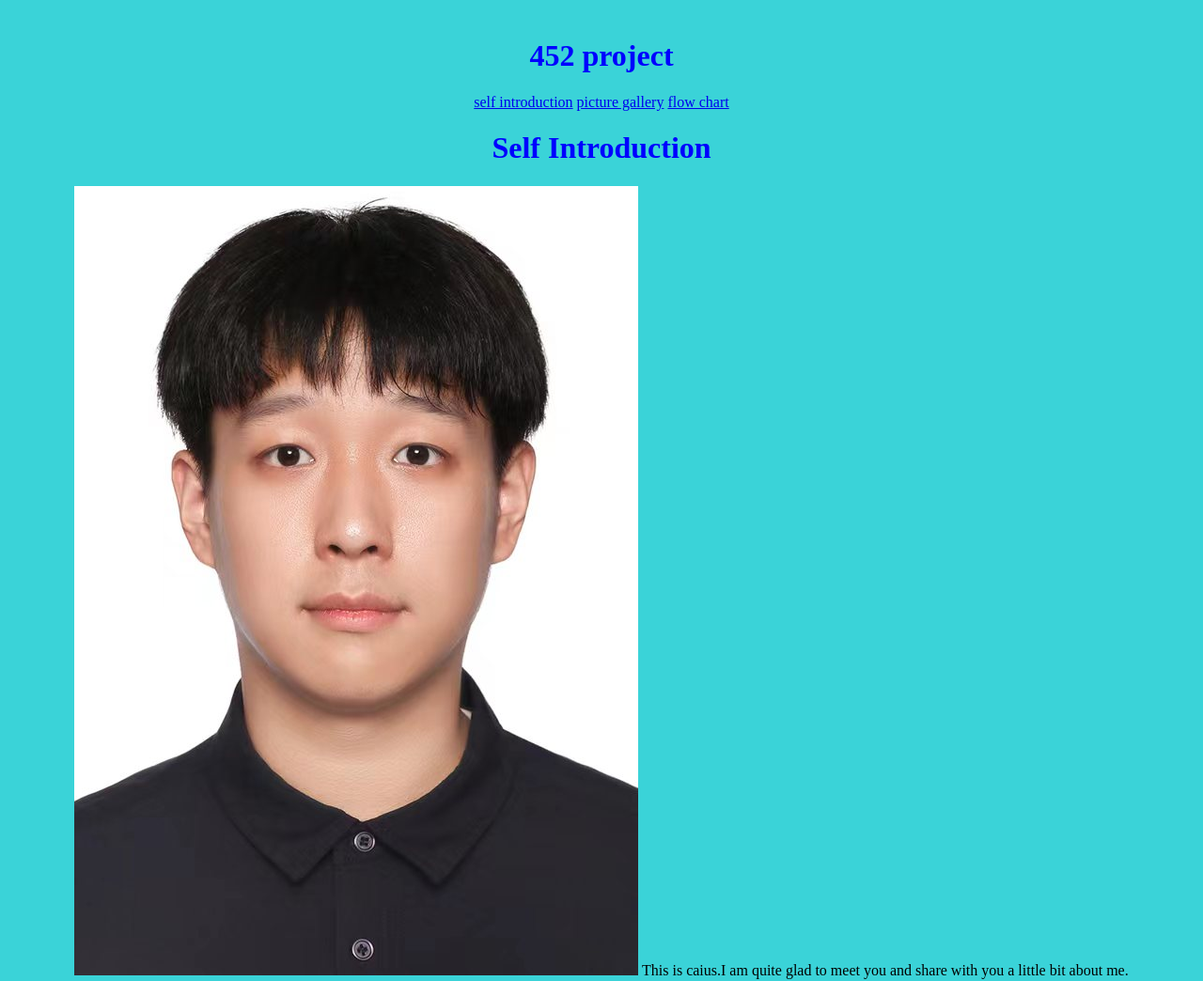
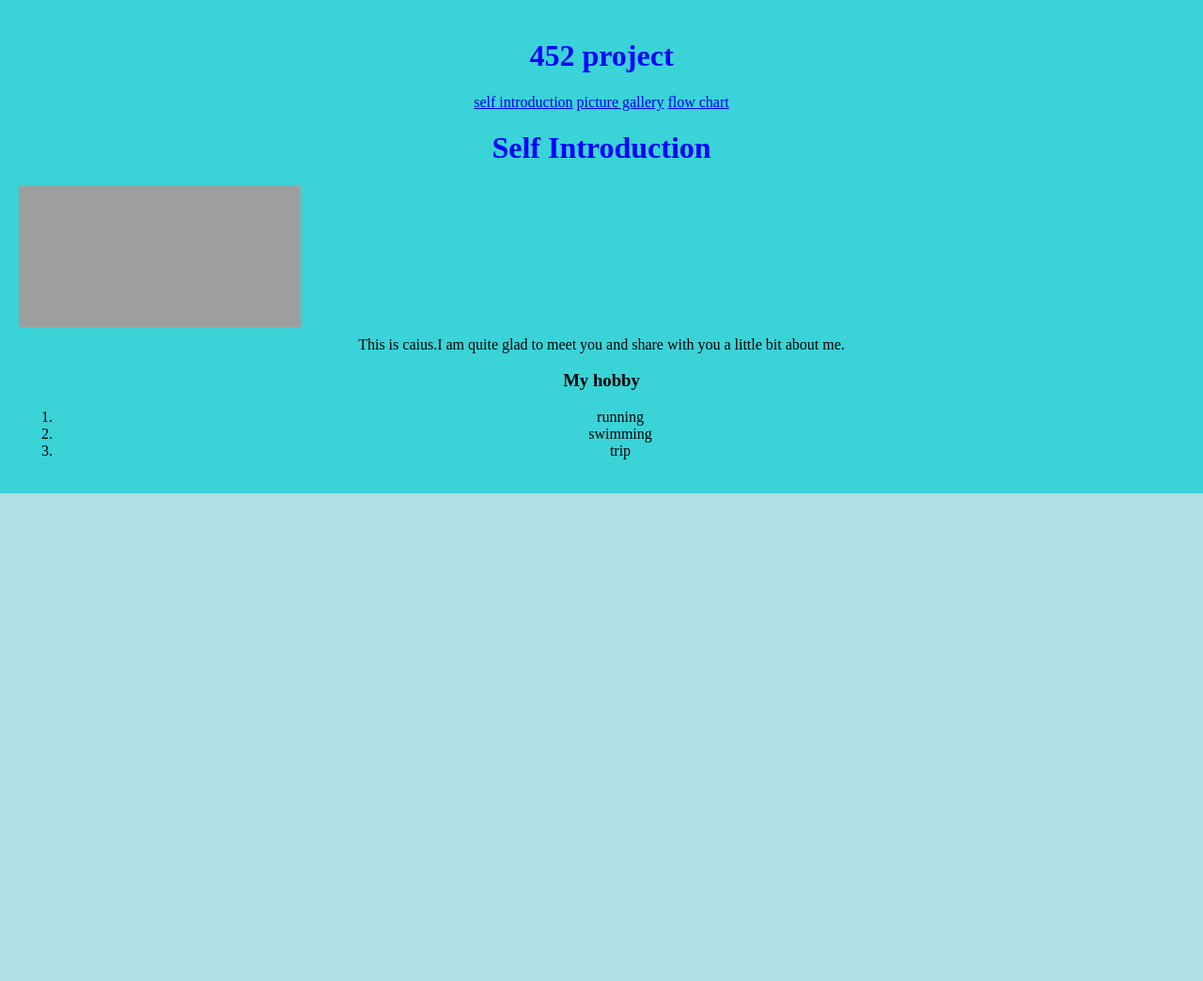
Before and after one commit to dingleiaa/ICT523, a plain HTML site: page 452(1).html in a window 1280 px wide. Shown: the top 1044 px of the page at 94% size. After the commit the page ends 800 px from the top, so only its background shows below. Drawn offline with Linux system fonts and the light colour scheme; grey boxes are pictures that could not be loaded.

Commit message:
Update 452(1).html

```diff
--- a/452(1).html
+++ b/452(1).html
@@ -43,6 +43,12 @@ body {
   background-color: #dfe092;
   color: black;
 }
+img {
+            width: 150px;
+            height: 150px;
+            object-fit: cover;
+            margin-bottom: 10px; /* Add some margin to separate the image from the text */
+        }
 </style>
 </head>
 <body>
@@ -61,7 +67,11 @@ body {
 
     <h1><center>Self Introduction</center></h1>
     <!--this is heading-->
-<center><img src="5439758fa0427147d6ca0bc37b49492.jpg" alt="Girl in a jacket">
+    <div style="display: flex; align-items: center;"> <!-- Add a container for the image and text -->
+        <img src="https://i.postimg.cc/NjtpfvkM/20240115142007.jpg" alt=""> <!-- Move the image to the container -->
+        <img src="https://i.postimg.cc/xdT5MG7V/20240115142012.jpg" alt="">
+    </div>
+
 <!--this is photo-->
 <p1>This is caius.I am quite glad to meet you and share with you a little bit about me.</p1>
 <!--this is paragraph-->
```
